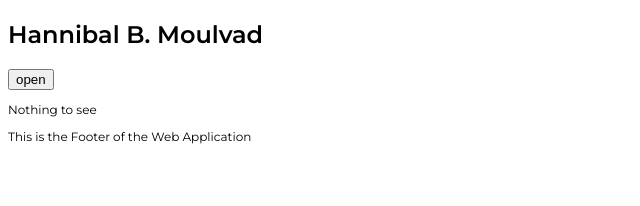
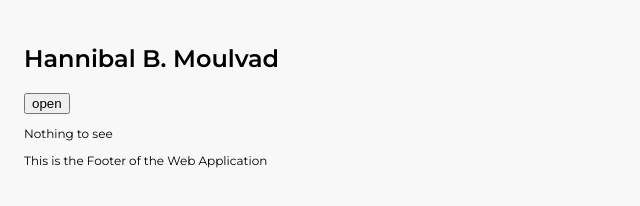
Before and after one commit to Hmoulvad/LitElements, a website built with webpack: page public/index.html in a window 1280 px wide. Shown: the whole page, without its empty margins (0-640 px from the left). Built offline with nearby package versions, Linux system fonts and the light colour scheme.

Commit message:
Moved global styling to public folder.

```diff
--- a/public/index.html
+++ b/public/index.html
@@ -8,6 +8,7 @@
     <title>LitElements</title>
     <script type="module" src="/bundle.js"></script>
     <link href="https://fonts.googleapis.com/css?family=Montserrat:300,400,600&display=swap" rel="stylesheet">
+    <link rel = "stylesheet" type = "text/css" href = "./styles.css" />
   </head>
   <body>
     <root-el></root-el>
--- /dev/null
+++ b/public/styles.css
@@ -0,0 +1,52 @@
+html {
+    --padding: 1.5rem;
+	--padding-large: 2.5rem;
+	--icon-small: 1.1rem;
+
+	--color0: rgb(52, 73, 94);
+	--color1: rgb(192, 57, 43);
+	--color2: rgb(22, 160, 133);
+	--color3: rgb(243, 156, 18);
+	--color4: rgb(41, 128, 185);
+	--color5: rgb(142, 68, 173);
+	--color6: rgb(39, 174, 96);
+	--color7: rgb(230, 114, 47);
+	--color8: #819b2c;
+	--color9: rgb(55, 59, 119);
+	--color10: hotpink;
+
+	--grey1: rgb(127, 140, 141);
+	--grey2: rgb(149, 165, 166);
+	--grey3: rgb(189, 195, 199);
+	--grey4: rgb(236, 240, 241);
+	--grey5: rgb(248, 248, 248);
+
+	--background: var(--grey5);
+
+	--font1: 'Montserrat', sans-serif;
+
+	font-size: 16px;
+	font-family: var(--font1);
+
+	background: var(--background);
+	-webkit-font-smoothing: antialiased;
+	-moz-osx-font-smoothing: grayscale;
+	text-rendering: optimizeLegibility;
+}
+
+@media (max-width: 767px) {
+	html {
+		font-size: 16px;
+	}
+}
+
+body {
+	padding: var(--padding);
+	margin: 0;
+}
+
+@media (max-width: 767px) {
+	body {
+		padding: 0;
+	}
+}
--- a/serve.js
+++ b/serve.js
@@ -16,4 +16,4 @@ app.get("/*", function(req, res) {
     res.sendFile(path.join(__dirname, "public", "index.html"));
 });
 
-app.listen(port, () => console.log(`App running on ${port}.`));
+app.listen(port, () => console.log(`Application running on port: ${port}.`));
--- a/src/index.ts
+++ b/src/index.ts
@@ -6,17 +6,15 @@ import { global } from "./styles/global.css";
 @customElement('root-el')
 export class WebApp extends LitElement {
     static get styles() {
-        return global
+        return global;
     }
     render() {
         return html`
-            <div class="">
-                <app-header></app-header>
-                <main>
-                    <p>Nothing to see</p>
-                </main>
-                <app-footer></app-footer>
-            </div>
+            <app-header></app-header>
+            <main>
+                <p>Nothing to see</p>
+            </main>
+            <app-footer></app-footer>
         `;
     }
 };
--- a/src/shell/footer/footer.css.ts
+++ b/src/shell/footer/footer.css.ts
@@ -2,5 +2,4 @@ import { css } from "lit-element";
 
 export const footer = css`
 
-
 `;
--- a/src/styles/layout.css.ts
+++ b/src/styles/layout.css.ts
@@ -1,5 +1,7 @@
 import { css } from "lit-element";
 
 export const layout = css`
-
+    body {
+        max-width: 1200px;
+    }
 `;
--- a/src/styles/typography.css.ts
+++ b/src/styles/typography.css.ts
@@ -1,10 +1,6 @@
 import { css } from "lit-element";
 
 export const typography = css`
-    h1, h2, h3, h4, h5, p {
-        font-family: 'Montserrat', sans-serif;
-    }
-
     h1 {
         font-size: 28px;
     }
```
